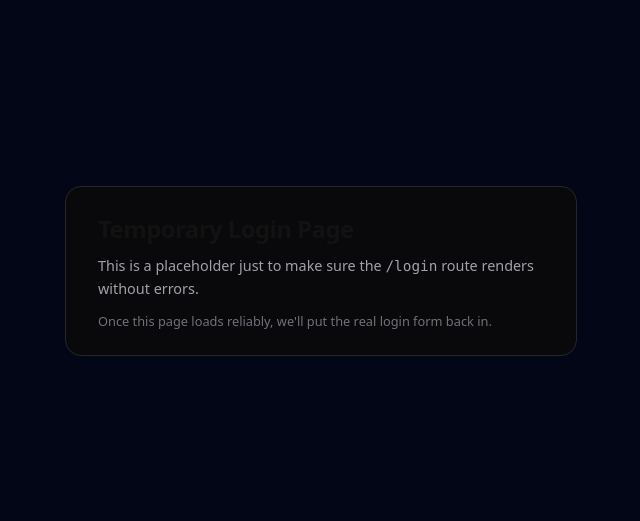
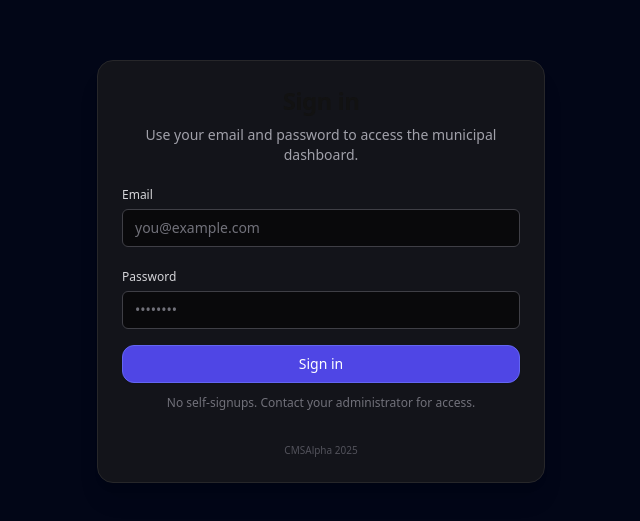
Before and after one commit to NickHuizenga/municipal-saas, a Next.js app: page /login in a window 1280 px wide. Shown: the part 129-650 px from the top of the page, without its empty margins (319-959 px from the left). Built offline with nearby package versions, Linux system fonts and the light colour scheme; no server answers.

Commit message:
Update page.tsx

```diff
--- a/src/app/login/page.tsx
+++ b/src/app/login/page.tsx
@@ -1,50 +1,116 @@
 // src/app/login/page.tsx
+"use client";
+
+import { useState, FormEvent } from "react";
+import { useRouter } from "next/navigation";
+import { createClient } from "@supabase/supabase-js";
+
+// Client-side Supabase using ONLY the public anon key
+const supabase = createClient(
+  process.env.NEXT_PUBLIC_SUPABASE_URL!,
+  process.env.NEXT_PUBLIC_SUPABASE_ANON_KEY!
+);
 
 export default function LoginPage() {
+  const router = useRouter();
+  const [email, setEmail] = useState("");
+  const [password, setPassword] = useState("");
+  const [submitting, setSubmitting] = useState(false);
+  const [error, setError] = useState<string | null>(null);
+
+  const handleSubmit = async (e: FormEvent) => {
+    e.preventDefault();
+    setError(null);
+    setSubmitting(true);
+
+    const { error: signInError } = await supabase.auth.signInWithPassword({
+      email: email.trim().toLowerCase(),
+      password,
+    });
+
+    if (signInError) {
+      setSubmitting(false);
+      setError(signInError.message || "Unable to sign in.");
+      return;
+    }
+
+    // Signed in successfully on the client.
+    // For now, just go to "/" (your temporary home page).
+    setSubmitting(false);
+    router.replace("/");
+  };
+
   return (
-    <main
-      style={{
-        minHeight: "100vh",
-        display: "flex",
-        alignItems: "center",
-        justifyContent: "center",
-        backgroundColor: "#020617",
-        color: "#e5e7eb",
-        fontFamily: "system-ui, -apple-system, BlinkMacSystemFont, sans-serif",
-        padding: "2rem",
-      }}
-    >
-      <div
-        style={{
-          padding: "1.5rem 2rem",
-          borderRadius: "1rem",
-          border: "1px solid #27272a",
-          backgroundColor: "#09090b",
-          maxWidth: "32rem",
-        }}
-      >
-        <h1
-          style={{
-            fontSize: "1.5rem",
-            fontWeight: 600,
-            marginBottom: "0.5rem",
-          }}
-        >
-          Temporary Login Page
-        </h1>
-        <p
-          style={{
-            fontSize: "0.9rem",
-            color: "#a1a1aa",
-            marginBottom: "0.75rem",
-          }}
-        >
-          This is a placeholder just to make sure the <code>/login</code> route
-          renders without errors.
+    <main className="min-h-screen bg-[#020617] text-zinc-50 flex items-center justify-center">
+      <div className="w-full max-w-md rounded-2xl border border-zinc-800 bg-zinc-900/80 p-6 shadow-xl">
+        <h1 className="mb-2 text-center text-2xl font-semibold">Sign in</h1>
+        <p className="mb-4 text-center text-sm text-zinc-400">
+          Use your email and password to access the municipal dashboard.
         </p>
-        <p style={{ fontSize: "0.8rem", color: "#71717a" }}>
-          Once this page loads reliably, we&apos;ll put the real login form
-          back in.
+
+        {error && (
+          <div className="mb-3 rounded-lg border border-red-800 bg-red-950/40 px-3 py-2 text-sm text-red-200">
+            {error}
+          </div>
+        )}
+
+        <form onSubmit={handleSubmit} className="space-y-4">
+          <div className="space-y-1">
+            <label
+              htmlFor="email"
+              className="text-xs font-medium text-zinc-300"
+            >
+              Email
+            </label>
+            <input
+              id="email"
+              type="email"
+              autoComplete="email"
+              required
+              value={email}
+              onChange={(e) => setEmail(e.target.value)}
+              className="mt-1 w-full rounded-md border border-zinc-700 bg-zinc-950 px-3 py-2 text-sm text-zinc-100 placeholder:text-zinc-500 focus:border-indigo-500 focus:outline-none focus:ring-1 focus:ring-indigo-500"
+              placeholder="you@example.com"
+            />
+          </div>
+
+          <div className="space-y-1">
+            <label
+              htmlFor="password"
+              className="text-xs font-medium text-zinc-300"
+            >
+              Password
+            </label>
+            <input
+              id="password"
+              type="password"
+              autoComplete="current-password"
+              required
+              value={password}
+              onChange={(e) => setPassword(e.target.value)}
+              className="mt-1 w-full rounded-md border border-zinc-700 bg-zinc-950 px-3 py-2 text-sm text-zinc-100 placeholder:text-zinc-500 focus:border-indigo-500 focus:outline-none focus:ring-1 focus:ring-indigo-500"
+              placeholder="••••••••"
+            />
+          </div>
+
+          <button
+            type="submit"
+            disabled={submitting}
+            className={`mt-2 w-full rounded-xl border px-4 py-2 text-sm font-medium transition-colors ${
+              submitting
+                ? "border-zinc-700 bg-zinc-800 text-zinc-400 cursor-wait"
+                : "border-indigo-500 bg-indigo-600 text-white shadow-sm hover:bg-indigo-500"
+            }`}
+          >
+            {submitting ? "Signing in..." : "Sign in"}
+          </button>
+        </form>
+
+        <p className="mt-3 text-center text-xs text-zinc-500">
+          No self-signups. Contact your administrator for access.
+        </p>
+        <p className="mt-8 text-center text-[10px] text-zinc-600">
+          CMSAlpha 2025
         </p>
       </div>
     </main>
```
